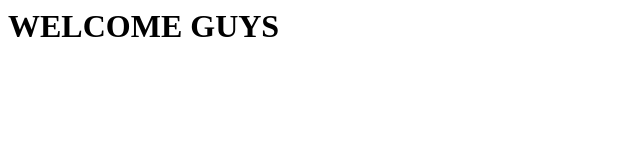
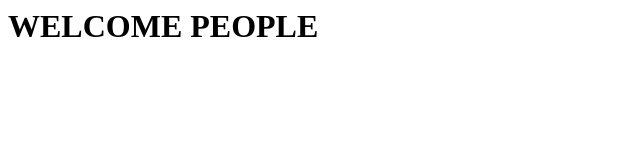
Before and after one commit to Ayush44-creator/KL-228, a plain HTML site: page index.html in a window 1280 px wide. Shown: the whole page, without its empty margins (0-640 px from the left). Drawn offline with Linux system fonts and the light colour scheme.

Commit message:
Added the word PEOPLE

```diff
--- a/index.html
+++ b/index.html
@@ -6,6 +6,6 @@
     <title>HOME</title>
 </head>
 <body>
-    <h1>WELCOME GUYS</h1>
+    <h1>WELCOME PEOPLE</h1>
 </body>
 </html></p>
```
